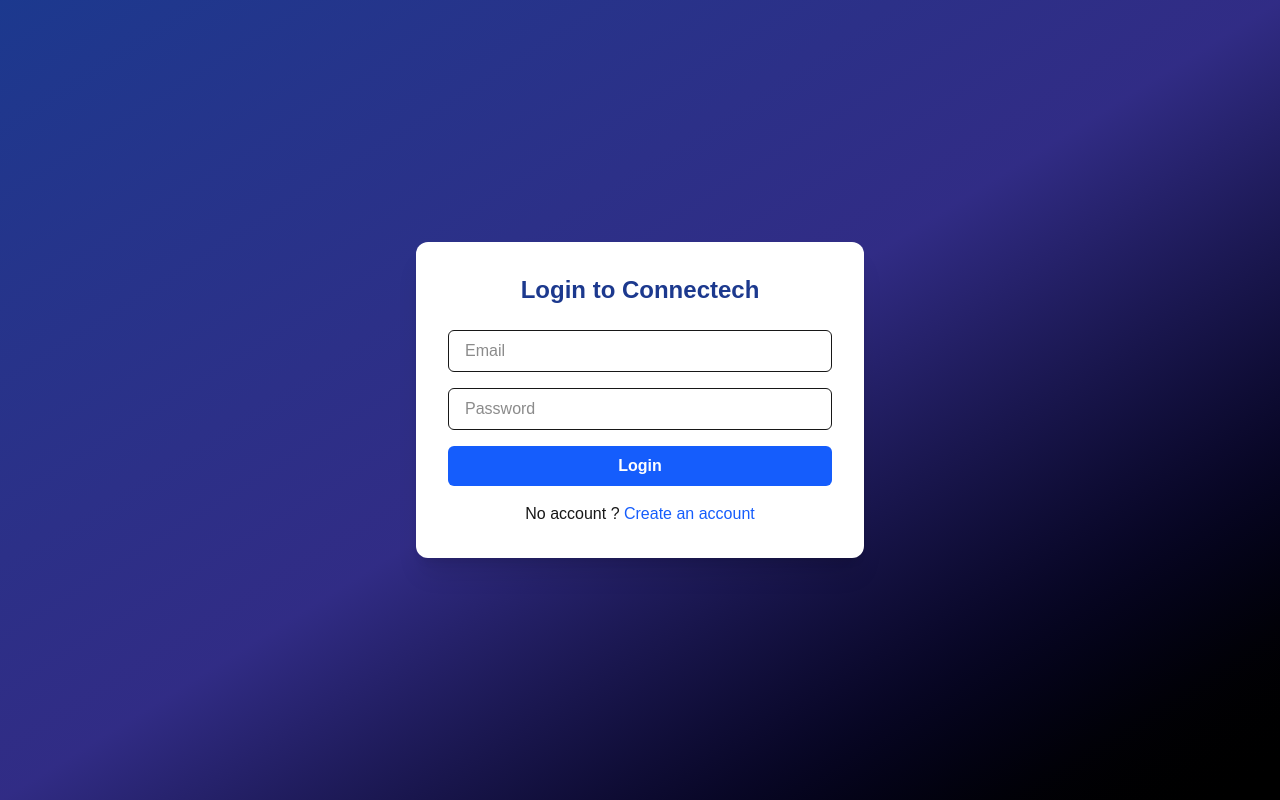
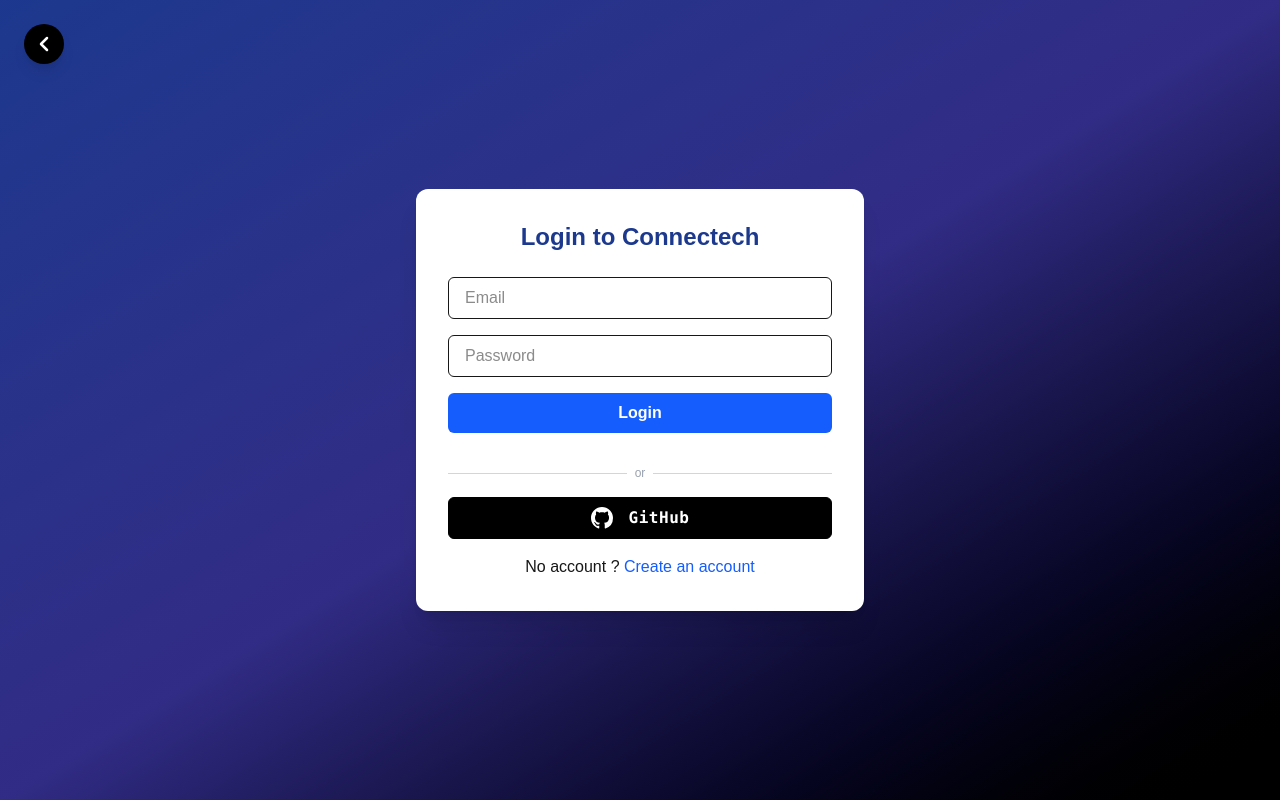
Before and after one commit to The-Info-Night/ConnecTech, a Next.js app: page /login in a window 1280 px wide. Built offline with nearby package versions, Linux system fonts and the light colour scheme.

Commit message:
add: login with github account, and a back arrow on login/signin page

```diff
--- a/app/login/login.tsx
+++ b/app/login/login.tsx
@@ -2,6 +2,49 @@
 import React, { useState } from 'react';
 import { supabase } from '../../supabaseClient';
 import { useRouter } from "next/navigation";
+
+const GITHUB_LOGO = (
+  <svg
+    aria-hidden="true"
+    height="22"
+    viewBox="0 0 16 16"
+    width="22"
+    className="inline-block align-middle mr-2"
+    fill="currentColor"
+  >
+    <path d="M8 0C3.58 0 0 3.58 0 8c0 3.54 2.29 6.53 5.47 7.59.4.07.55-.17.55-.38
+      0-.19-.01-.82-.01-1.49-2.01.37-2.53-.49-2.69-.94-.09-.23-.48-.94-.82-1.13-.28-.15-.68-.52
+      -.01-.53.63-.01 1.08.58 1.23.82.72 1.21 1.87.87 2.33.66.07-.52.28-.87.51-1.07-1.78-.2
+      -3.64-.89-3.64-3.95 0-.87.31-1.59.82-2.15-.08-.2-.36-1.02.08-2.12 0 0 .67-.21 2.2.82.64
+      -.18 1.32-.27 2-.27.68 0 1.36.09 2 .27 1.53-1.04 2.2-.82 2.2-.82.44 1.1.16 1.92.08
+      2.12.51.56.82 1.27.82 2.15 0 3.07-1.87 3.75-3.65 3.95.29.25.54.73.54 1.48 0 1.07-.01
+      1.93-.01 2.2 0 .21.15.46.55.38A8.013 8.013 0 0 0 16 8c0-4.42-3.58-8-8-8z"/>
+  </svg>
+);
+
+const BackButton = ({ onClick }: { onClick: () => void }) => (
+  <button
+    type="button"
+    onClick={onClick}
+    aria-label="Go back"
+    className="absolute top-6 left-6 z-20 bg-black rounded-full w-10 h-10 flex items-center justify-center shadow-lg hover:bg-gray-800 transition"
+    style={{ outline: "none", border: "none" }}
+  >
+    <svg
+      width="22"
+      height="22"
+      viewBox="0 0 24 24"
+      fill="none"
+      stroke="white"
+      strokeWidth="2.5"
+      strokeLinecap="round"
+      strokeLinejoin="round"
+      className="w-6 h-6"
+    >
+      <polyline points="15 18 9 12 15 6" />
+    </svg>
+  </button>
+);
 
 const Login: React.FC = () => {
   const router = useRouter();
@@ -63,9 +106,27 @@
     setLoading(false);
   };
 
+  const handleGithubLogin = async () => {
+    setLoading(true);
+    setError(null);
+    setSuccess(null);
+    try {
+      const { error } = await supabase.auth.signInWithOAuth({
+        provider: 'github',
+      });
+      if (error) {
+        setError(error.message);
+      }
+    } catch (err: any) {
+      setError("An unexpected error occurred while logging in with GitHub.");
+    }
+    setLoading(false);
+  };
+
   return (
-    <div className="flex min-h-screen items-center justify-center bg-gradient-to-br from-blue-900 via-indigo-900 to-black">
-      <div className="w-full max-w-md bg-white dark:bg-gray-900 rounded-xl shadow-xl p-8 mx-2">
+    <div className="flex min-h-screen items-center justify-center bg-gradient-to-br from-blue-900 via-indigo-900 to-black relative">
+      <BackButton onClick={() => router.back()} />
+      <div className="w-full max-w-md bg-white dark:bg-gray-900 rounded-xl shadow-xl p-8 mx-2 relative">
         <h2 className="text-2xl font-bold mb-6 text-center text-blue-900 dark:text-blue-400">
           {mode === 'login' ? 'Login to Connectech' : 'Create an account'}
         </h2>
@@ -105,6 +166,21 @@
                 ? 'Login'
                 : 'Create account'}
           </button>
+          <div className="flex items-center my-4">
+            <div className="flex-grow border-t border-gray-300 dark:border-gray-700"></div>
+            <span className="mx-2 text-gray-400 text-xs">or</span>
+            <div className="flex-grow border-t border-gray-300 dark:border-gray-700"></div>
+          </div>
+          <button
+            type="button"
+            onClick={handleGithubLogin}
+            disabled={loading}
+            className="w-full flex items-center justify-center gap-2 py-2 rounded-md font-bold transition bg-black hover:bg-gray-900 text-white border border-black"
+            style={{ fontFamily: "'SFMono-Regular', 'Menlo', 'Monaco', 'Consolas', 'Liberation Mono', 'Courier New', monospace" }}
+          >
+            {GITHUB_LOGO}
+            <span style={{ fontFamily: "inherit", fontWeight: 600, letterSpacing: 0.5 }}>GitHub</span>
+          </button>
           {error && <span className="block mt-2 text-red-600 text-sm">{error}</span>}
           {success && <span className="block mt-2 text-green-500 text-sm">{success}</span>}
         </form>
```
